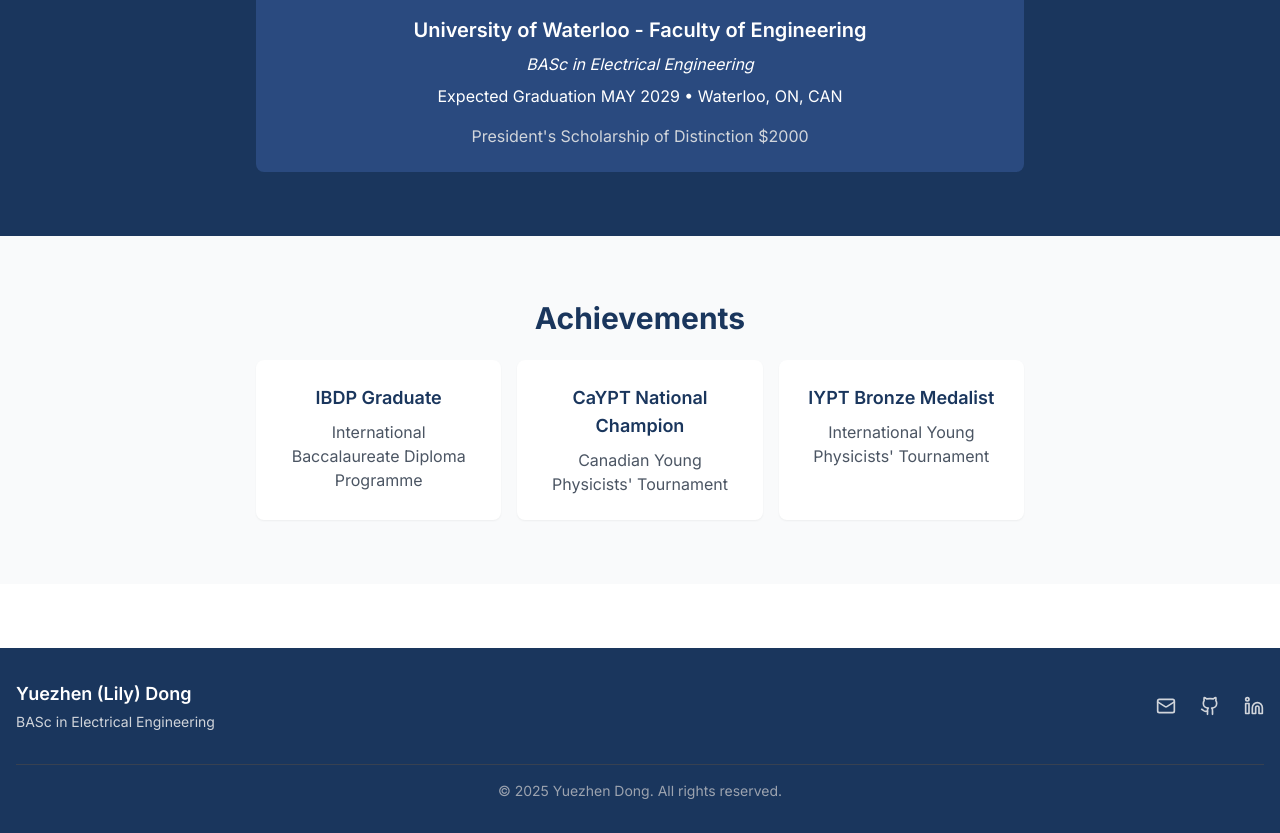
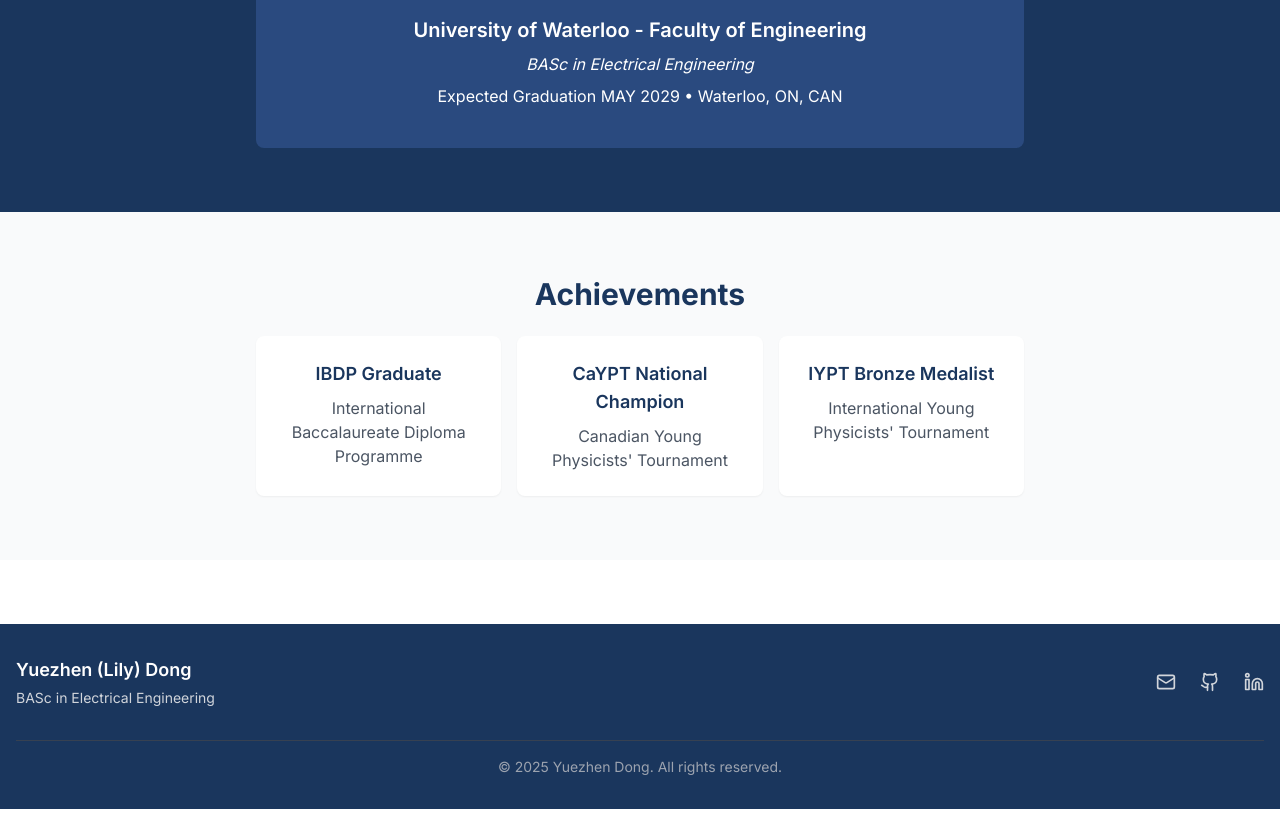
Before and after one commit to Lilllllly06/lilllllly-portfolio-website, a React (Vite) app: page /about in a window 1280 px wide. Shown: the part 6080-6913 px from the top of the page. After the commit the page ends 6889 px from the top, so only its background shows below. Built offline with nearby package versions, Linux system fonts and the light colour scheme.

Commit message:
Remove scholarship information
Remove the President's Scholarship of Distinction $2000 from the Education section in the About page.

```diff
--- a/src/pages/About.tsx
+++ b/src/pages/About.tsx
@@ -1,4 +1,3 @@
-
 import Navbar from '@/components/Navbar';
 import Footer from '@/components/Footer';
 import SkillsSection from '@/components/SkillsSection';
@@ -196,12 +195,10 @@ const About = () => {
           </div>
         </section>
 
-        {/* Experience Sections */}
         <section className="py-16 bg-white">
           <div className="container mx-auto px-4">
             <h2 className="text-3xl font-bold text-navy mb-12 text-center">Experience</h2>
 
-            {/* Work Experience */}
             <div className="max-w-4xl mx-auto mb-16">
               <h3 className="text-2xl font-bold text-navy-dark mb-8 pl-4 border-l-4 border-navy">Work Experience</h3>
               <div className="relative border-l-2 border-gray-200 pl-8 ml-4">
@@ -236,7 +233,6 @@ const About = () => {
               </div>
             </div>
 
-            {/* Research Experience */}
             <div className="max-w-4xl mx-auto">
               <h3 className="text-2xl font-bold text-navy-dark mb-8 pl-4 border-l-4 border-navy">Research Experience</h3>
               <div className="relative border-l-2 border-gray-200 pl-8 ml-4">
@@ -291,7 +287,6 @@ const About = () => {
                 <h3 className="text-xl font-semibold mb-2">University of Waterloo - Faculty of Engineering</h3>
                 <p className="mb-2 italic">BASc in Electrical Engineering</p>
                 <p className="mb-4">Expected Graduation MAY 2029 • Waterloo, ON, CAN</p>
-                <p className="text-gray-300">President's Scholarship of Distinction $2000</p>
               </div>
             </div>
           </div>
```
